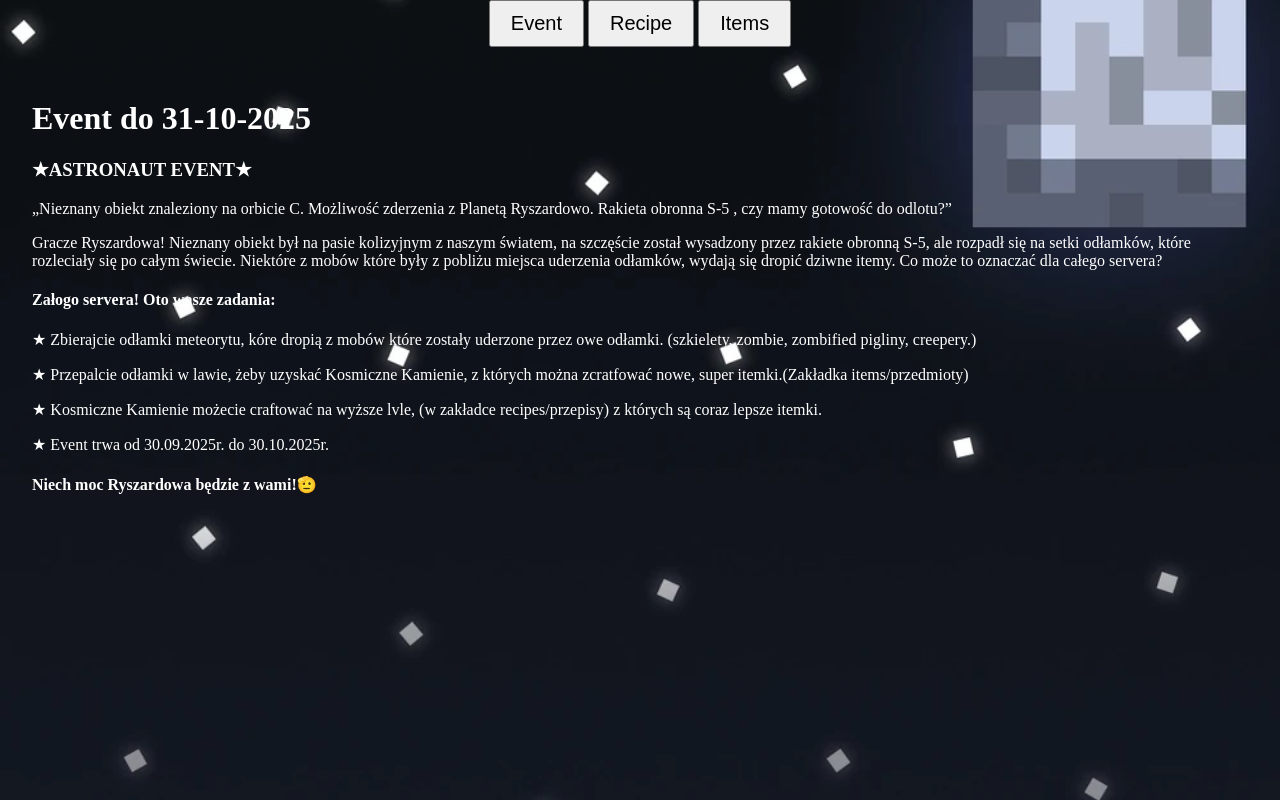
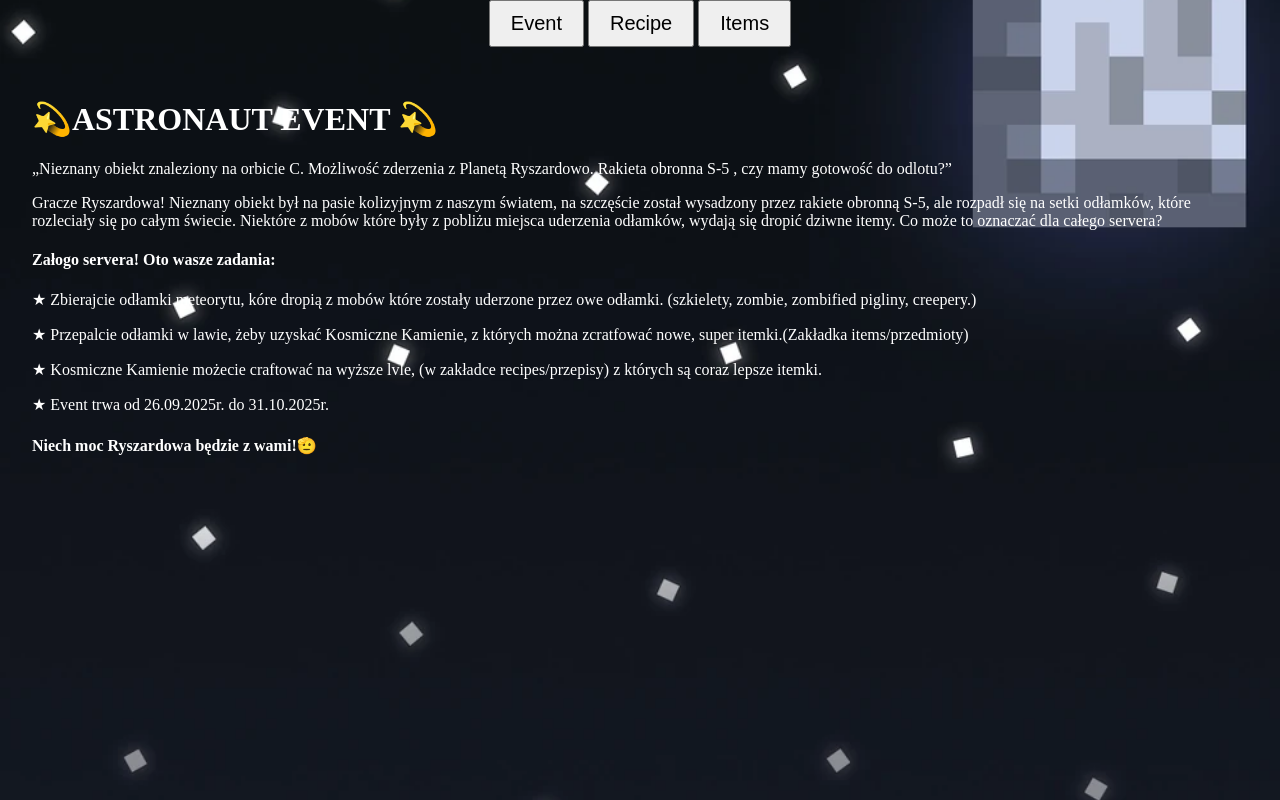
Before and after one commit to Kacpex/ryszardowo, a plain HTML site: page astronaut/index.html in a window 1280 px wide. Drawn offline with Linux system fonts and the light colour scheme.

Commit message:
Final of finales ithink

```diff
--- a/astronaut/index.html
+++ b/astronaut/index.html
@@ -35,15 +35,14 @@
     <!-- Treść zakładek -->
     <div class="content">
         <div id="event">
-            <h1>Event do 31-10-2025</h1>
-            <h3>★ASTRONAUT EVENT★</h3>
+            <h1>💫ASTRONAUT EVENT 💫</h1>
             <p>„Nieznany obiekt znaleziony na orbicie C. Możliwość zderzenia z Planetą Ryszardowo. Rakieta obronna S-5 , czy mamy gotowość do odlotu?”</p>
             <p>Gracze Ryszardowa! Nieznany obiekt był na pasie kolizyjnym z naszym światem, na szczęście został wysadzony przez rakiete obronną S-5, ale rozpadł się na setki odłamków, które rozleciały się po całym świecie. Niektóre z mobów które były z pobliżu miejsca uderzenia odłamków, wydają się dropić dziwne itemy. Co może to oznaczać dla całego servera? </p>
             <h4> Załogo servera! Oto wasze zadania:</h4>
             <p>★ Zbierajcie odłamki meteorytu, kóre dropią z mobów które zostały uderzone przez owe odłamki. (szkielety, zombie, zombified pigliny, creepery.)</p>
             <p>★ Przepalcie odłamki w lawie, żeby uzyskać Kosmiczne Kamienie, z których można zcratfować nowe, super itemki.(Zakładka items/przedmioty)</p>
             <p>★ Kosmiczne Kamienie możecie craftować na wyższe lvle, (w zakładce recipes/przepisy) z których są coraz lepsze itemki.</p>
-            <p>★ Event trwa od 30.09.2025r. do 30.10.2025r.</p>
+            <p>★ Event trwa od 26.09.2025r. do 31.10.2025r.</p>
             <h4>Niech moc Ryszardowa będzie z wami!🫡</h4>
         </div>
         <div id="przepisy" style="display:none;">
```
